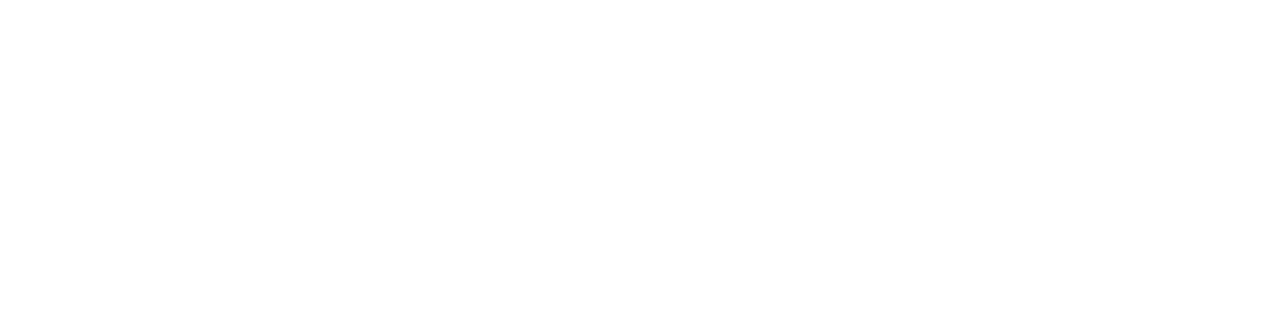
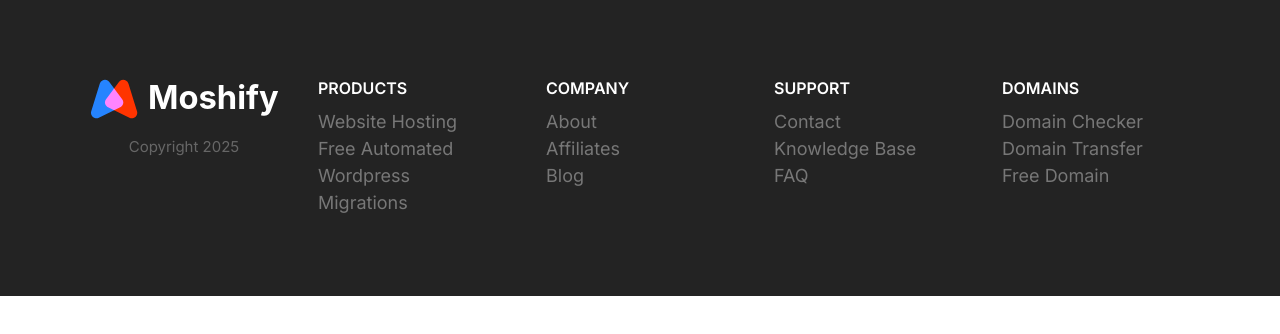
Before and after one commit to harsha7dev/moshify-clone, a plain HTML site: page index.html in a window 1280 px wide. Drawn offline with Linux system fonts and the light colour scheme.

Commit message:
Building Footer Block

```diff
--- a/css/styles.css
+++ b/css/styles.css
@@ -824,3 +824,74 @@
         max-width: 700px;
     }
 }
+
+/* Footer */
+.footer {
+    background: #232323;
+}
+
+.footer a {
+    color: #777;
+}
+
+.footer__section {
+    padding: 2rem;
+    border-bottom: 1px solid #393939;
+}
+
+.footer__heading {
+    text-transform: uppercase;
+    font-weight: 600;
+}
+
+.footer__brand {
+    margin-top: 5rem;
+    text-align: center;
+}
+
+.footer__brand img {
+    width: 100%;
+    max-width: 230px;
+}
+
+.footer__copyright {
+    font-size: 2.1rem;
+    color: #fff;
+    opacity: .3;
+}
+
+@media screen and (min-width: 768px) {
+    .footer__sections {
+        grid-template-columns: repeat(auto-fit, minmax(10rem, 1fr));
+    }
+
+    .footer .collapsible__chevron {
+        display: none;
+    }
+
+    .footer .collapsible__content {
+        opacity: 1;
+        max-height: 100%;
+    }
+
+    .footer__brand {
+        order: -1;
+        margin-top: 1rem;
+    }
+
+    .footer__copyright {
+        font-size: 1.5rem;
+    }
+
+    .footer__section {
+        border: 0;
+    }
+
+    .footer__section .list {
+        margin: 0;
+    }
+
+    .footer__heading {
+        font-size: 1.6rem;
+    }
+}
--- a/index.html
+++ b/index.html
@@ -11,7 +11,75 @@
     <link rel="stylesheet" href="css/styles.css">
 </head>
 <body>
-
+    <footer class="block block--dark footer">
+        <div class="container grid footer__sections">
+            <section class="collapsible collapsible--expanded footer__section">
+                <header class="collapsible__header">
+                    <h2 class="collapsible__heading footer__heading">Products</h2>
+                        <svg class="icon icon--white collapsible__chevron">
+                            <use xlink:href="images/sprite.svg#chevron"></use>
+                        </svg>
+                </header>
+                <div class="collapsible__content">
+                    <ul class="list">
+                        <li class="list__item"><a href="#">Website Hosting</a></li>
+                        <li class="list__item"><a href="#">Free Automated</a></li>
+                        <li class="list__item"><a href="#">Wordpress</a></li>
+                        <li class="list__item"><a href="#">Migrations</a></li>
+                    </ul>
+                </div>
+            </section>
+            <section class="collapsible footer__section">
+                <header class="collapsible__header">
+                    <h2 class="collapsible__heading footer__heading">Company</h2>
+                        <svg class="icon icon--white collapsible__chevron">
+                            <use xlink:href="images/sprite.svg#chevron"></use>
+                        </svg>
+                </header>
+                <div class="collapsible__content">
+                    <ul class="list">
+                        <li><a href="#">About</a></li>
+                        <li><a href="#">Affiliates</a></li>
+                        <li><a href="#">Blog</a></li>
+                    </ul>
+                </div>
+            </section>
+            <section class="collapsible footer__section">
+                <header class="collapsible__header">
+                    <h2 class="collapsible__heading footer__heading">Support</h2>
+                        <svg class="icon icon--white collapsible__chevron">
+                            <use xlink:href="images/sprite.svg#chevron"></use>
+                        </svg>
+                </header>
+                <div class="collapsible__content">
+                    <ul class="list">
+                        <li><a href="#">Contact</a></li>
+                        <li><a href="#">Knowledge Base</a></li>
+                        <li><a href="#">FAQ</a></li>
+                    </ul>
+                </div>
+            </section>
+            <section class="collapsible footer__section">
+                <header class="collapsible__header">
+                    <h2 class="collapsible__heading footer__heading">Domains</h2>
+                        <svg class="icon icon--white collapsible__chevron">
+                            <use xlink:href="images/sprite.svg#chevron"></use>
+                        </svg>
+                </header>
+                <div class="collapsible__content">
+                    <ul class="list">
+                        <li><a href="#">Domain Checker</a></li>
+                        <li><a href="#">Domain Transfer</a></li>
+                        <li><a href="#">Free Domain</a></li>
+                    </ul>
+                </div>
+            </section>
+            <section class="footer__brand">
+                <img src="images/logo.svg" alt="Brand image">
+                <p class="footer__copyright">Copyright 2025</p>
+            </section>
+        </div>
+    </footer>
 
     <script src="js/main.js"></script>
 </body>
```
Also changed, not shown: components/collapsible.html (+1 -1 lines), components/footer-block.html (added, +69 -0 lines).
